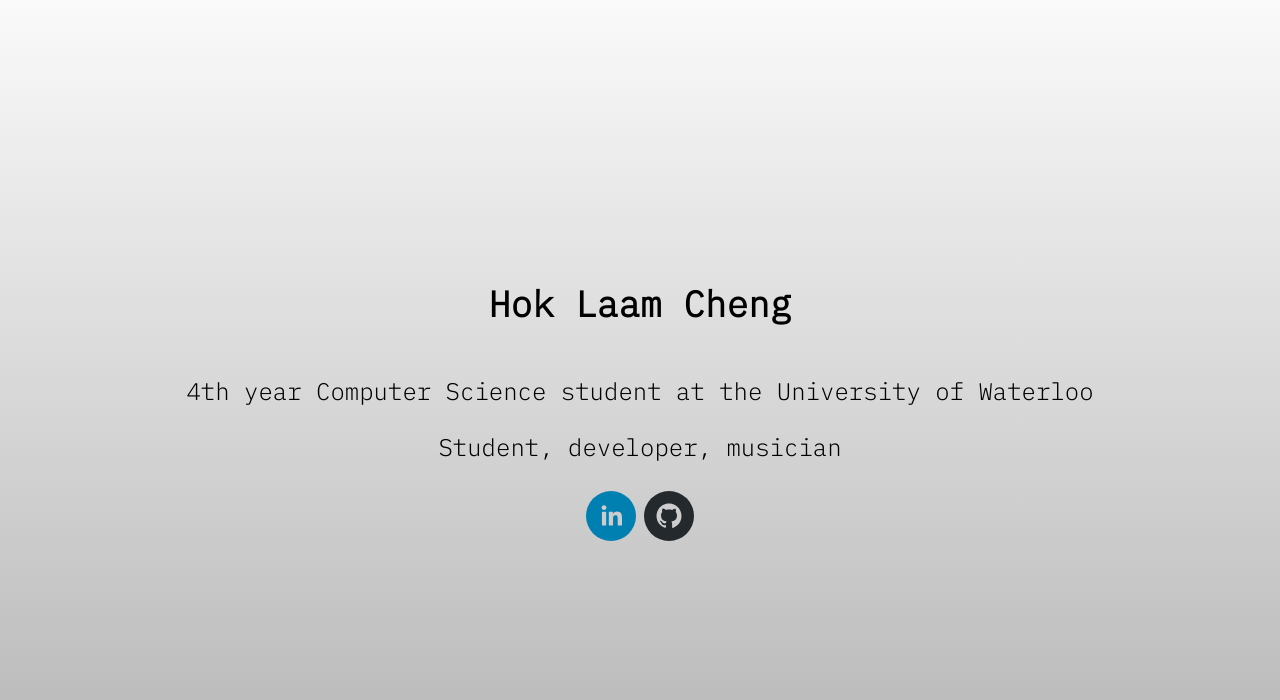
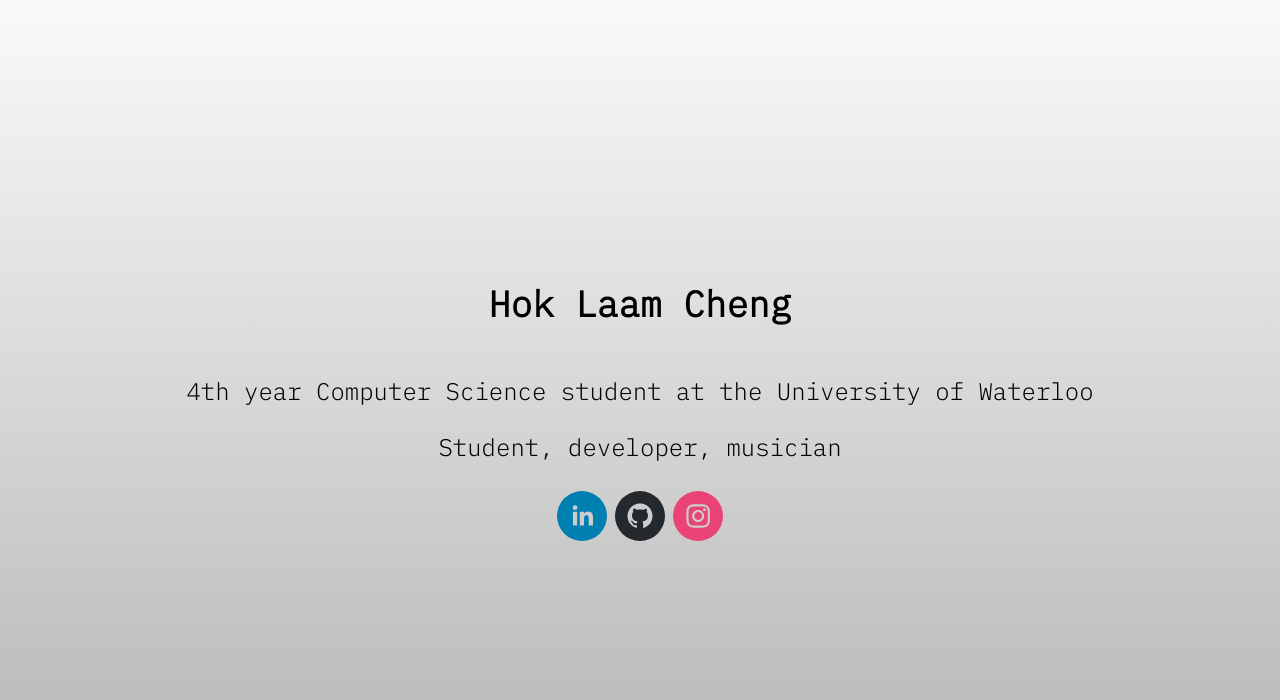
Before and after one commit to hoklaamc/hoklaamc.github.io, a React (Create React App) app: page / in a window 1280 px wide. Shown: the top 700 px of the page. Built offline with nearby package versions, Linux system fonts and the light colour scheme.

Commit message:
add instagram icon

```diff
--- a/src/components/SocialIcons/index.tsx
+++ b/src/components/SocialIcons/index.tsx
@@ -6,6 +6,7 @@ const SocialIcons = () => (
   <div className="icons">
     <SocialIcon className="icon" url="https://www.linkedin.com/in/hoklaamc/" target="_blank" />
     <SocialIcon className="icon" url="https://github.com/hoklaamc" target="_blank" />
+    <SocialIcon className="icon" url="https://www.instagram.com/musicbyhok/" target="_blank" />
   </div>
 );
 
```
